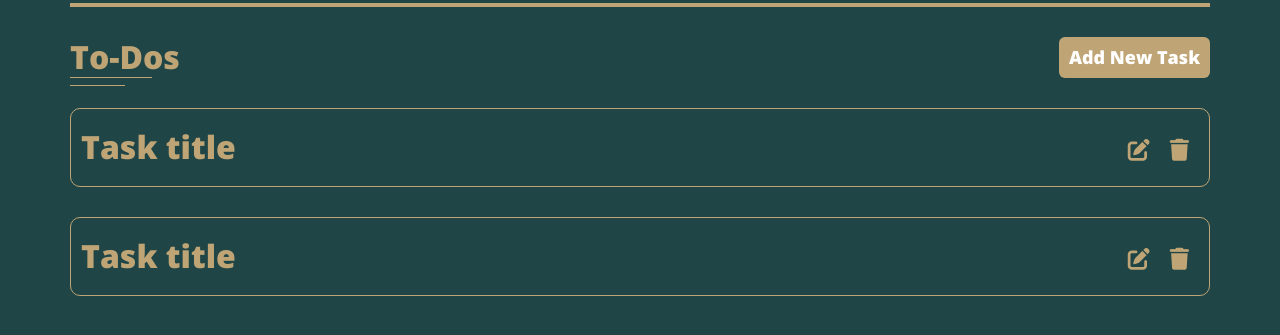
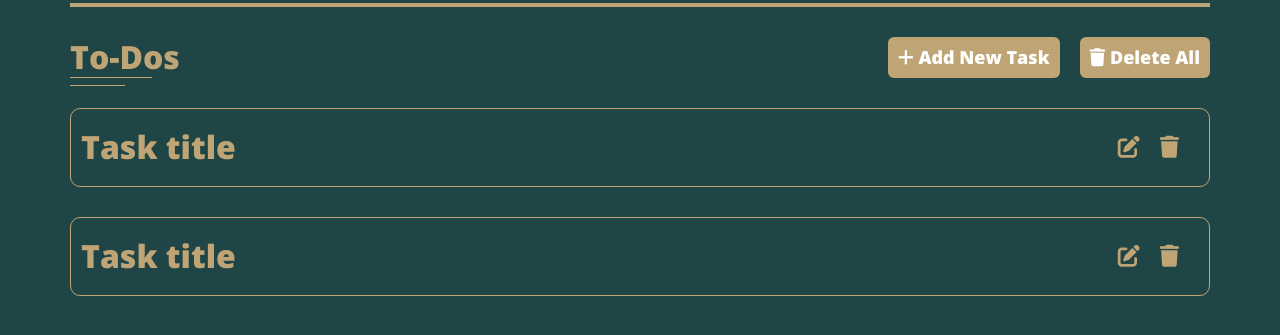
Before and after one commit to Rachid-Ait-Rhoudane/todolist-app, a plain HTML site: page index.html in a window 1280 px wide. Shown: the part 101-436 px from the top of the page. Drawn offline with nearby package versions, Linux system fonts and the light colour scheme.

Commit message:
add delete all button

```diff
--- a/css/partials/sections/_main-section-header.scss
+++ b/css/partials/sections/_main-section-header.scss
@@ -25,6 +25,10 @@ main {
                 width: 50%;
             }
         }
+        .actions {
+            display: flex;
+            align-items: center;
+            gap: 20px;
             button {
                 display: block;
                 padding: 10px;
@@ -44,3 +48,4 @@ main {
             }
         }
     }
+}
--- a/css/partials/sections/_main-section-tasks.scss
+++ b/css/partials/sections/_main-section-tasks.scss
@@ -7,7 +7,6 @@ main {
         flex-direction: column;
         gap: 30px;
         .task {
-            position: relative;
             padding: 10px;
             color: $secondary-color;
             border: {
@@ -16,6 +15,11 @@ main {
                 color: $secondary-color;
             };
             border-radius: 10px;
+            .task-header {
+                display: flex;
+                justify-content: space-between;
+                align-items: center;
+                padding-right: 20px;
                 .title {
                     font : {
                         size: 32px;
@@ -26,15 +30,7 @@ main {
                         bottom: 10px;
                     };
                 }
-            .task-description {
-                line-height: 1.8;
-                overflow: hidden;
-                height: 0;
-            }
                 .actions {
-                position: absolute;
-                top: 30px;
-                right: 20px;
                     display: flex;
                     gap: 20px;
                     i {
@@ -47,5 +43,12 @@ main {
                     }
                 }
             }
+            .task-description {
+                line-height: 1.8;
+                transition: height 0.5s;
+                overflow: hidden;
+                height: 0;
             }
         }
+    }
+}
--- a/index.html
+++ b/index.html
@@ -33,24 +33,37 @@
         <div class="container">
             <div class="header">
                 <h3>To-Dos</h3>
-                <button type="button">Add New Task</button>
+                <div class="actions">
+                    <button type="button">
+                        <i class="fa-solid fa-plus"></i>
+                        Add New Task
+                    </button>
+                    <button type="button">
+                        <i class="fa-solid fa-trash"></i>
+                        Delete All
+                    </button>
+                </div>
             </div>
             <div class="tasks">
                 <div class="task">
+                    <div class="task-header">
                         <h3 class="title">Task title</h3>
-                    <p class="task-description">Lorem ipsum dolor sit amet, consectetur adipisicing elit. Nostrum voluptatem excepturi ratione maiores adipisci? Ullam a, repellendus incidunt sequi dolore dignissimos mollitia ipsum maiores sint, harum fuga dolorem laudantium sapiente. </p>
                         <div class="actions">
                             <i class="fa-solid fa-pen-to-square"></i>
                             <i class="fa-solid fa-trash"></i>
                         </div>
                     </div>
+                    <p class="task-description">Lorem ipsum dolor sit amet, consectetur adipisicing elit. Nostrum voluptatem excepturi ratione maiores adipisci? Ullam a, repellendus incidunt sequi dolore dignissimos mollitia ipsum maiores sint, harum fuga dolorem laudantium sapiente. </p>
+                </div>
                 <div class="task">
+                    <div class="task-header">
                         <h3 class="title">Task title</h3>
-                    <p class="task-description">Lorem ipsum dolor sit amet, consectetur adipisicing elit. Nostrum voluptatem excepturi ratione maiores adipisci? Ullam a, repellendus incidunt sequi dolore dignissimos mollitia ipsum maiores sint, harum fuga dolorem laudantium sapiente.</p>
                         <div class="actions">
                             <i class="fa-solid fa-pen-to-square"></i>
                             <i class="fa-solid fa-trash"></i>
                         </div>
+                    </div>
+                    <p class="task-description">Lorem ipsum dolor sit amet, consectetur adipisicing elit. Nostrum voluptatem excepturi ratione maiores adipisci? Ullam a, repellendus incidunt sequi dolore dignissimos mollitia ipsum maiores sint, harum fuga dolorem laudantium sapiente. </p>
                 </div>
             </div>
         </div>
```
Also changed, not shown: css/style.css. Lines whose indentation alone changed are shown as unchanged.
